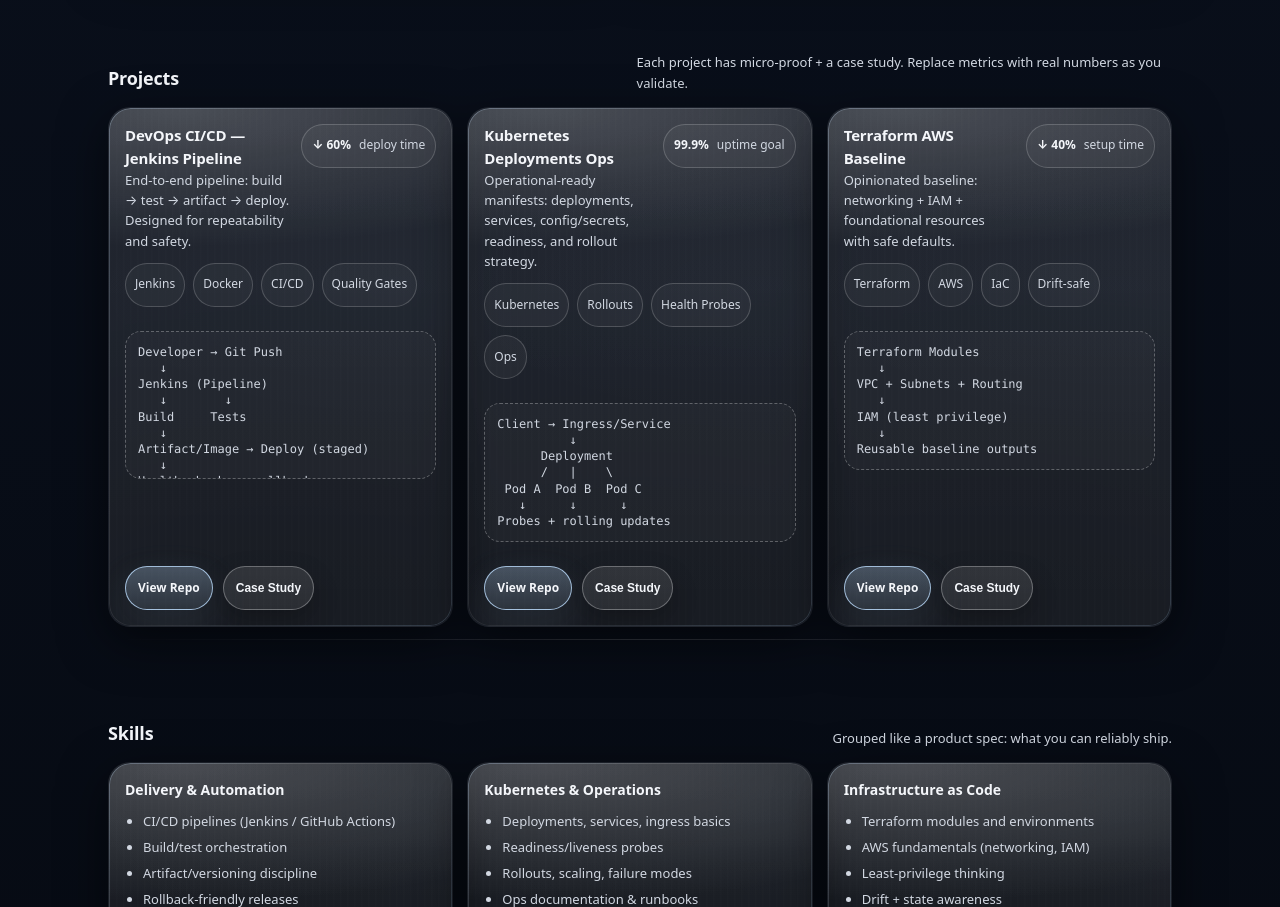
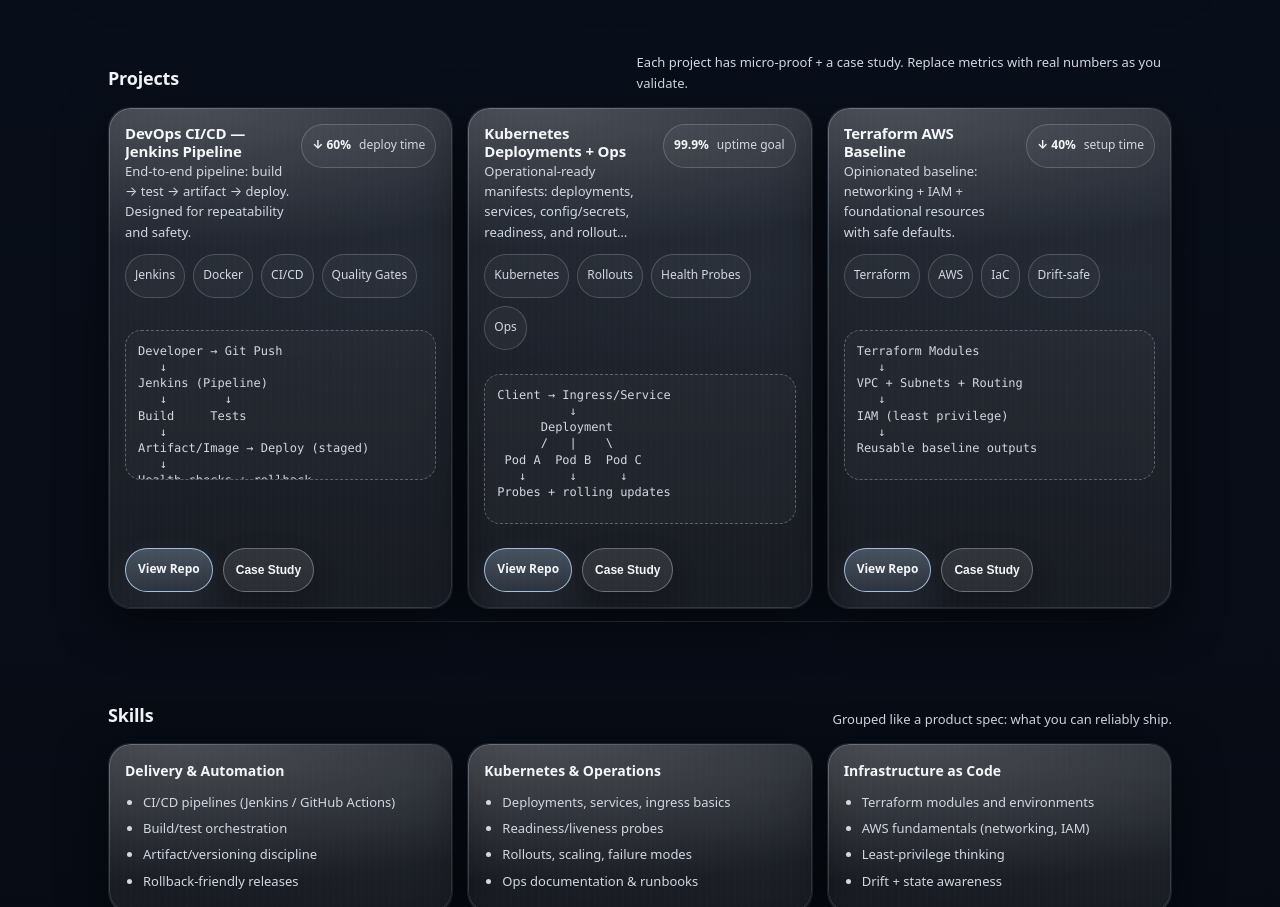
Before and after one commit to gowrishankar-infra/portfolio, a plain HTML site: page index.html in a window 1280 px wide. Shown: the part 1020-1927 px from the top of the page. Drawn offline with Linux system fonts and the light colour scheme.

Commit message:
Update index.html

```diff
--- a/index.html
+++ b/index.html
@@ -6,21 +6,20 @@
   <meta name="color-scheme" content="dark" />
   <meta name="theme-color" content="#0B1220" />
   <meta name="description" content="GowriShankar — DevOps Engineer. CI/CD, Kubernetes, Terraform, AWS. Production-minded automation with measurable outcomes." />
-
   <title>GowriShankar | DevOps Engineer</title>
 
   <style>
     :root{
-      /* ✅ #1 FAANG-safe palette (Graphite / Off-white / Arctic Blue) */
+      /* ✅ FAANG-safe palette (Graphite / Off-white / Arctic Blue) */
       --bg:    #0B1220;
       --bg2:   #060A12;
 
-      /* ✅ AA-ish small text contrast boost (final pass) */
+      /* ✅ AA-ish small text contrast */
       --text:  #F4F6FA;
-      --muted: #D2D8E2;   /* brighter = easier on laptops */
-      --subtle:#B6C0CE;   /* helper text, nav labels */
+      --muted: #D2D8E2;
+      --subtle:#B6C0CE;
 
-      /* Surfaces (slightly more legible) */
+      /* Surfaces */
       --surface:  rgba(255,255,255,0.078);
       --surface2: rgba(255,255,255,0.104);
       --surface3: rgba(255,255,255,0.125);
@@ -43,16 +42,16 @@
       --font: ui-sans-serif, system-ui, -apple-system, Segoe UI, Roboto, Helvetica, Arial, "Apple Color Emoji","Segoe UI Emoji";
       --mono: ui-monospace, SFMono-Regular, Menlo, Monaco, Consolas, "Liberation Mono", "Courier New", monospace;
 
-      /* ✅ Reduce "glow haze": tighter shadow */
+      /* ✅ Reduced haze shadow */
       --shadow: 0 14px 48px rgba(0,0,0,0.52);
 
-      /* ✅ Clear, consistent focus */
+      /* ✅ Focus */
       --focus: 0 0 0 3px rgba(191,223,255,0.26), 0 0 0 1px rgba(191,223,255,0.86) inset;
 
       --safe-top: env(safe-area-inset-top, 0px);
       --safe-bottom: env(safe-area-inset-bottom, 0px);
 
-      /* ✅ Micro-polish knobs */
+      /* Micro knobs */
       --card-texture-opacity: 0.07;
       --card-highlight-opacity: 0.18;
       --sig-border-opacity: 0.78;
@@ -60,7 +59,7 @@
       /* ✅ Tap target minimum */
       --tap: 44px;
 
-      /* ✅ Section rhythm (fix empty band) */
+      /* ✅ Section rhythm */
       --sectionY: clamp(22px, 3.4vw, 34px);
       --sectionGap: clamp(10px, 1.8vw, 14px);
     }
@@ -90,7 +89,6 @@
       margin:0;
       font-family:var(--font);
       color:var(--muted);
-      /* ✅ Reduce glow haze: slightly lower radial intensity */
       background:
         radial-gradient(860px 590px at 16% 12%, rgba(191,223,255,0.10), transparent 62%),
         radial-gradient(760px 520px at 86% 18%, rgba(255,255,255,0.05), transparent 62%),
@@ -110,7 +108,7 @@
       inset:0;
       pointer-events:none;
       z-index:0;
-      opacity:0.034; /* slightly lower */
+      opacity:0.034;
       background:
         repeating-linear-gradient(
           0deg,
@@ -146,7 +144,6 @@
       padding-top: var(--safe-top);
       backdrop-filter: blur(14px);
       -webkit-backdrop-filter: blur(14px);
-      /* ✅ Slightly stronger separation for UX clarity */
       background: linear-gradient(180deg, rgba(11,18,32,0.94), rgba(11,18,32,0.56));
       border-bottom: 1px solid rgba(255,255,255,0.16);
     }
@@ -346,7 +343,7 @@
       font-size:12px;
       color:var(--subtle);
       border:1px solid var(--stroke);
-      background: rgba(255,255,255,0.045); /* slightly stronger for legibility */
+      background: rgba(255,255,255,0.045);
       padding:8px 12px;
       border-radius:999px;
       max-width: 100%;
@@ -383,7 +380,7 @@
     .proof{
       margin-top: 14px;
       border:1px solid var(--stroke);
-      background: rgba(255,255,255,0.040); /* readability bump */
+      background: rgba(255,255,255,0.040);
       border-radius: var(--radius-xl);
       padding: 12px 14px;
       display:flex;
@@ -427,7 +424,7 @@
       font-size:12px;
       color:var(--muted);
       border:1px solid var(--stroke);
-      background: rgba(255,255,255,0.045); /* legibility bump */
+      background: rgba(255,255,255,0.045);
       padding:8px 10px;
       border-radius:999px;
       min-height: var(--tap);
@@ -459,7 +456,7 @@
     .sectionHead h2{margin:0; font-size: 18px; letter-spacing:-0.01em; color: var(--text)}
     .sectionHead p{margin:0; color:var(--muted); font-size:13px; max-width: 72ch}
 
-    /* ✅ Subtle divider between major blocks (prevents "did page end?" moment) */
+    /* ✅ Subtle divider */
     .divider{
       border:0;
       height:1px;
@@ -479,6 +476,7 @@
     .bullets li{margin: 6px 0}
 
     .grid3{display:grid; grid-template-columns: repeat(3, 1fr); gap: 14px}
+
     .proj{padding: 16px; display:flex; flex-direction:column; gap:12px}
     .projTop{display:flex; justify-content:space-between; gap:12px; align-items:flex-start}
     .proj h3{margin:0; font-size:15px; letter-spacing:-0.01em; color: var(--text)}
@@ -491,7 +489,7 @@
       font-size:12px;
       color:var(--muted);
       border:1px solid var(--stroke);
-      background: rgba(255,255,255,0.045); /* legibility bump */
+      background: rgba(255,255,255,0.045);
       padding:8px 10px;
       border-radius:999px;
       white-space:nowrap;
@@ -505,7 +503,7 @@
       font-size:12px;
       color:var(--muted);
       border:1px solid var(--stroke);
-      background: rgba(255,255,255,0.040); /* legibility bump */
+      background: rgba(255,255,255,0.040);
       padding:7px 9px;
       border-radius:999px;
       min-height: var(--tap);
@@ -569,7 +567,6 @@
     .modalOverlay{
       position:fixed;
       inset:0;
-      /* ✅ Reduce haze: slightly lighter overlay */
       background: rgba(0,0,0,0.54);
       z-index: 60;
       display:none;
@@ -626,7 +623,7 @@
     .modalSection ul{margin:8px 0 0; padding-left: 18px}
 
     footer{
-      padding: 18px 0 calc(28px + var(--safe-bottom)); /* slightly tighter */
+      padding: 18px 0 calc(28px + var(--safe-bottom));
       color:var(--subtle);
       font-size:12px;
     }
@@ -662,7 +659,7 @@
       .statGrid{grid-template-columns: 1fr}
       .grid3{grid-template-columns: 1fr}
       .skillsGrid{grid-template-columns: 1fr}
-      section{padding: clamp(18px, 4.2vw, 28px) 0} /* tighter on mobile */
+      section{padding: clamp(18px, 4.2vw, 28px) 0}
     }
     @media (max-width: 380px){
       .heroMain, .heroSide{padding: 14px}
@@ -675,7 +672,7 @@
     .drawerOverlay{
       position:fixed;
       inset:0;
-      background: rgba(0,0,0,0.44); /* slightly reduced */
+      background: rgba(0,0,0,0.44);
       z-index: 55;
       display:none;
       align-items:flex-end;
@@ -729,6 +726,53 @@
       flex-wrap:wrap;
     }
     .drawerActions .btn{flex:1 1 170px; min-height: var(--tap)}
+
+    /* =========================================================
+       ✅ FINAL FIX: Projects alignment (box/text positions)
+       ========================================================= */
+
+    /* Make top row consistent: text left, metric right */
+    .projTop{
+      display: grid !important;
+      grid-template-columns: 1fr auto;
+      gap: 12px;
+      align-items: start;
+    }
+    .projTop > div:first-child{min-width:0}
+
+    /* Lock title height (2 lines) */
+    .proj h3{
+      line-height: 1.25;
+      display: -webkit-box;
+      -webkit-box-orient: vertical;
+      -webkit-line-clamp: 2;
+      overflow: hidden;
+      min-height: calc(1.25em * 2);
+    }
+
+    /* Lock description height (4 lines) */
+    .proj p{
+      line-height: 1.55;
+      display: -webkit-box;
+      -webkit-box-orient: vertical;
+      -webkit-line-clamp: 4;
+      overflow: hidden;
+      min-height: calc(1.55em * 4);
+    }
+
+    /* Keep badges block consistent */
+    .proj .badges{
+      min-height: 52px; /* ~2 rows */
+      align-content: start;
+    }
+
+    /* Equalize arch boxes */
+    .proj .arch{
+      min-height: 150px;
+    }
+
+    /* Footer always aligned at bottom */
+    .projFooter{margin-top:auto}
   </style>
 </head>
 
@@ -879,7 +923,6 @@
           </div>
         </div>
 
-        <!-- ✅ Subtle transition divider: prevents "dead space" feel -->
         <hr class="divider" />
       </div>
     </section>
@@ -924,7 +967,7 @@ Health checks + rollback</pre>
           <article class="card proj reveal">
             <div class="projTop">
               <div>
-                <h3>Kubernetes Deployments Ops</h3>
+                <h3>Kubernetes Deployments + Ops</h3>
                 <p>Operational-ready manifests: deployments, services, config/secrets, readiness, and rollout strategy.</p>
               </div>
               <div class="metric" title="Replace with your real metric"><b>99.9%</b> uptime goal</div>
@@ -1084,7 +1127,6 @@ Reusable baseline outputs</pre>
     const main = $("#main");
     const topbar = document.querySelector(".top");
 
-    /* ✅ Robust inert fallback */
     function setInert(isInert){
       const supportsInert = "inert" in HTMLElement.prototype;
       if (supportsInert) {
@@ -1147,7 +1189,6 @@ Reusable baseline outputs</pre>
       el.addEventListener("blur", () => el.removeAttribute("tabindex"), { once:true });
     }
 
-    /* Smooth scroll for desktop nav */
     $$("#navLinks a").forEach(a => {
       a.addEventListener("click", (e) => {
         const href = a.getAttribute("href") || "";
@@ -1158,7 +1199,6 @@ Reusable baseline outputs</pre>
       });
     });
 
-    /* Scrollspy */
     const sections = ["about","projects","skills","contact"].map(id => document.getElementById(id)).filter(Boolean);
     const navItems = $$("#navLinks a");
     const setActive = (id) => {
@@ -1178,7 +1218,6 @@ Reusable baseline outputs</pre>
       sections.forEach(s => spy.observe(s));
     }
 
-    /* Reveal */
     const revealEls = $$(".reveal");
     const prefersReduced = window.matchMedia("(prefers-reduced-motion: reduce)").matches;
     if(!prefersReduced){
@@ -1195,7 +1234,6 @@ Reusable baseline outputs</pre>
       revealEls.forEach(el => el.classList.add("in"));
     }
 
-    /* To top */
     const toTop = $("#toTop");
     const toggleToTop = () => {
       const show = window.scrollY > 700;
@@ -1205,7 +1243,6 @@ Reusable baseline outputs</pre>
     toggleToTop();
     toTop.addEventListener("click", () => scrollToId("home"));
 
-    /* Drawer */
     const drawerOverlay = $("#drawerOverlay");
     const navToggle = $("#navToggle");
     const closeDrawer = $("#closeDrawer");
@@ -1242,7 +1279,6 @@ Reusable baseline outputs</pre>
       });
     });
 
-    /* Modal */
     const overlay = $("#modalOverlay");
     const modalBody = $("#modalBody");
     const closeBtn = $("#closeModal");
@@ -1258,7 +1294,7 @@ Reusable baseline outputs</pre>
           { h: "Failure modes considered", ul: ["Dependency drift → pin versions where possible.", "Flaky tests → isolate + retry carefully.", "Bad deploy → health checks + rollback."] }
         ]
       },
-      k8s: { title: "Kubernetes Deployments Ops", subtitle: "Operational manifests: rollouts, probes, scaling, safer changes.",
+      k8s: { title: "Kubernetes Deployments + Ops", subtitle: "Operational manifests: rollouts, probes, scaling, safer changes.",
         sections: [
           { h: "Problem", p: "K8s deployments fail in production when probes, rollout strategy, and config practices are missing." },
           { h: "Architecture", ul: ["Deployment + Service (+ Ingress)", "Requests/limits, probes, rollout strategy", "ConfigMaps/Secrets patterns"] },
@@ -1299,8 +1335,6 @@ Reusable baseline outputs</pre>
       overlay.classList.add("open");
       document.body.style.overflow = "hidden";
       setInert(true);
-
-      /* ✅ keyboard order: focus close button first */
       closeBtn.focus({ preventScroll: true });
     }
     function closeModal(){
@@ -1315,7 +1349,6 @@ Reusable baseline outputs</pre>
     closeBtn.addEventListener("click", closeModal);
     overlay.addEventListener("click", (e) => { if(e.target === overlay) closeModal(); });
 
-    /* Global key handling: Escape + focus trap */
     document.addEventListener("keydown", (e) => {
       if(drawerOverlay.classList.contains("open")){
         if(e.key === "Escape"){ e.preventDefault(); closeDrawerFn(); return; }
```
